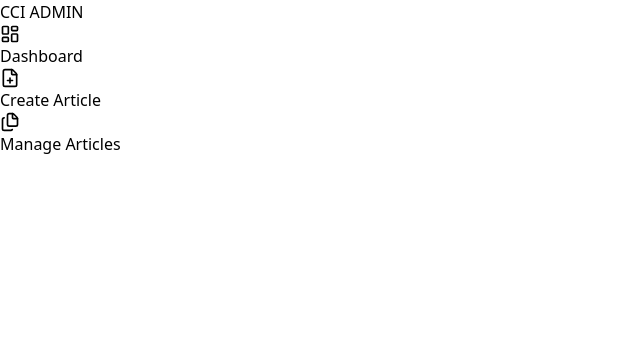
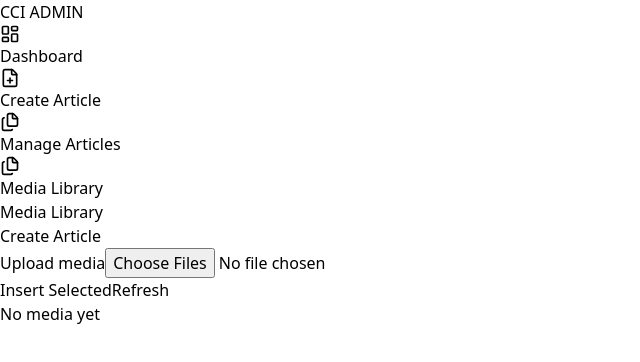
Before and after one commit to yvartpro/cci_admin, a React (Vite) app: page /media in a window 1280 px wide. Shown: the top 362 px of the page, without its empty margins (0-640 px from the left). Built offline with nearby package versions, Linux system fonts and the light colour scheme.

Commit message:
Add peer dependency flag to multiple packages in package-lock.json

```diff
--- a/src/App.jsx
+++ b/src/App.jsx
@@ -3,6 +3,7 @@ import Sidebar from './components/Sidebar';
 import Dashboard from './pages/Dashboard';
 import ArticleEditor from './pages/ArticleEditor';
 import ManageArticles from './pages/ManageArticles';
+import MediaLibrary from './pages/MediaLibrary';
 
 function App() {
   return (
@@ -15,6 +16,7 @@ function App() {
         <Routes>
           <Route path="/" element={<Dashboard />} />
           <Route path="/create" element={<ArticleEditor />} />
+          <Route path="/media" element={<MediaLibrary />} />
           <Route path="/manage" element={<ManageArticles />} />
           <Route path="/edit/:id" element={<ArticleEditor />} />
         </Routes>
--- /dev/null
+++ b/src/components/MediaGrid.jsx
@@ -0,0 +1,53 @@
+import { useEffect, useState } from 'react'
+import { listMedia, deleteMediaEntry } from '../services/mediaStore'
+
+const MediaGrid = ({ onSelect }) => {
+  const [items, setItems] = useState([])
+  const [selected, setSelected] = useState(new Set())
+
+  const load = () => listMedia().then(setItems)
+
+  useEffect(() => { load() }, [])
+
+  const toggle = (id) => {
+    setSelected(prev => {
+      const nw = new Set(prev)
+      if (nw.has(id)) nw.delete(id); else nw.add(id)
+      return nw
+    })
+  }
+
+  const insertSelected = () => {
+    const chosen = items.filter(i => selected.has(i.id))
+    if (chosen.length && onSelect) onSelect(chosen)
+  }
+
+  return (
+    <div>
+      <div className="mb-3 flex items-center gap-2">
+        <button onClick={insertSelected} className="bg-indigo-600 text-white px-3 py-1 rounded text-sm">Insert Selected</button>
+        <button onClick={load} className="bg-gray-100 px-3 py-1 rounded text-sm">Refresh</button>
+      </div>
+
+      <div className="grid grid-cols-2 md:grid-cols-4 gap-4">
+        {items.map(m => (
+          <div key={m.id} className="relative border rounded overflow-hidden bg-white">
+            <div className="absolute top-2 left-2 z-10">
+              <input type="checkbox" checked={selected.has(m.id)} onChange={() => toggle(m.id)} />
+            </div>
+            <div className="h-36 bg-gray-100 flex items-center justify-center">
+              {m.type === 'image' ? <img src={m.urls[0]} alt="media" className="object-cover w-full h-full" /> : <video src={m.urls[0]} className="w-full h-full object-cover" />}
+            </div>
+            <div className="p-2 flex items-center justify-between text-xs">
+              <button onClick={() => onSelect && onSelect([m])} className="text-indigo-600">Select</button>
+              <button onClick={() => deleteMediaEntry(m.id).then(load)} className="text-red-500">Delete</button>
+            </div>
+          </div>
+        ))}
+      </div>
+      {!items.length && <div className="text-sm text-gray-500 mt-4">No media yet</div>}
+    </div>
+  )
+}
+
+export default MediaGrid
--- /dev/null
+++ b/src/components/MediaUploader.jsx
@@ -0,0 +1,41 @@
+import { useState } from 'react'
+import { uploadFiles } from '../services/api'
+import { saveMediaEntry } from '../services/mediaStore'
+
+const MediaUploader = ({ onUploaded }) => {
+  const [loading, setLoading] = useState(false)
+  const [error, setError] = useState(null)
+
+  const handleFiles = (files) => {
+    const list = Array.from(files || [])
+    if (!list.length) return
+    setLoading(true)
+    setError(null)
+
+    // Try to upload to server; if fails, fall back to local object URLs
+    const fd = new FormData()
+    list.forEach(f => fd.append('files', f))
+    uploadFiles(fd).then(res => {
+      // res.urls expected - create separate entry per URL
+      const type = list[0].type.startsWith('image') ? 'image' : 'video'
+      const entries = res.urls.map(url => ({ id: crypto.randomUUID(), type, urls: [url], createdAt: new Date().toISOString() }))
+      Promise.all(entries.map(e => saveMediaEntry(e))).then(() => onUploaded && onUploaded(entries)).finally(() => setLoading(false))
+    }).catch(() => {
+      const urls = list.map(f => ({ name: f.name, url: URL.createObjectURL(f) }))
+      const type = list[0].type.startsWith('image') ? 'image' : 'video'
+      const entries = urls.map(u => ({ id: crypto.randomUUID(), type, urls: [u.url], localNames: [u.name], createdAt: new Date().toISOString(), local: true }))
+      Promise.all(entries.map(e => saveMediaEntry(e))).then(() => onUploaded && onUploaded(entries)).finally(() => setLoading(false))
+    })
+  }
+
+  return (
+    <div className="bg-white p-4 rounded shadow-sm">
+      <label className="block text-sm font-medium text-gray-700 mb-2">Upload media</label>
+      <input type="file" multiple onChange={e => handleFiles(e.target.files)} className="mb-2" />
+      {loading && <div className="text-sm text-gray-500">Uploading...</div>}
+      {error && <div className="text-sm text-red-500">{error}</div>}
+    </div>
+  )
+}
+
+export default MediaUploader
--- a/src/components/Sidebar.jsx
+++ b/src/components/Sidebar.jsx
@@ -7,6 +7,7 @@ const Sidebar = () => {
     { name: 'Dashboard', path: '/', icon: <LayoutDashboard size={20}/> },
     { name: 'Create Article', path: '/create', icon: <FilePlus size={20}/> },
     { name: 'Manage Articles', path: '/manage', icon: <Files size={20}/> },
+    { name: 'Media Library', path: '/media', icon: <Files size={20}/> },
   ];
 
   return (
--- a/src/pages/ArticleEditor.jsx
+++ b/src/pages/ArticleEditor.jsx
@@ -2,6 +2,7 @@ import { useState, useEffect } from 'react';
 import { useParams, useNavigate } from 'react-router-dom';
 import { Plus, Trash2, Image as ImageIcon, Type, List, Quote, Video } from 'lucide-react';
 import { createArticle, updateArticle, getArticleById } from '../services/api';
+import MediaGrid from '../components/MediaGrid';
 import WysiwygInput from '../components/WysiwygInput';
 import ArticlePreview from '../components/ArticlePreview';
 
@@ -12,6 +13,9 @@ const ArticleEditor = () => {
     title: '', category: '', description: '',
     media: [], sections: []
   });
+  const [filesMap, setFilesMap] = useState({}); // retained but unused for now
+  const [showPreviewMobile, setShowPreviewMobile] = useState(false);
+  const [showMediaLibrary, setShowMediaLibrary] = useState(false);
 
   useEffect(() => {
     if (id) {
@@ -50,9 +54,9 @@ const ArticleEditor = () => {
   };
 
   return (
-    <div className="flex h-screen bg-gray-50">
+    <div className="flex h-screen bg-gray-50 md:flex-row flex-col">
       {/* Editor Panel */}
-      <div className="w-1/2 overflow-y-auto p-8 border-r">
+      <div className={`md:w-1/2 w-full overflow-y-auto p-8 border-r bg-gray-50 ${showPreviewMobile ? 'hidden' : ''}`}>
         <h1 className="text-2xl font-bold mb-6">{id ? 'Edit' : 'Create'} Article</h1>
 
         <div className="space-y-4 mb-8 bg-white p-4 rounded shadow-sm">
@@ -69,7 +73,7 @@ const ArticleEditor = () => {
             </button>
           </div>
           {article.media.map((m, idx) => (
-            <div key={m.id} className="flex gap-2 mb-2">
+            <div key={m.id} className="flex gap-2 mb-3 items-center">
               <select className="border rounded p-2" value={m.type} onChange={e => {
                 const newMedia = [...article.media];
                 newMedia[idx].type = e.target.value;
@@ -78,13 +82,37 @@ const ArticleEditor = () => {
                 <option value="image">Image</option>
                 <option value="video">Video</option>
               </select>
-              <input className="flex-1 border rounded p-2" placeholder="URL" value={m.urls[0]} onChange={e => {
+
+              <input className="flex-1 border rounded p-2" placeholder="Media URL" value={m.urls[0] || ''} onChange={e => {
                 const newMedia = [...article.media];
                 newMedia[idx].urls = [e.target.value];
                 setArticle({...article, media: newMedia});
               }} />
+
+              <div>
+                <button onClick={() => setShowMediaLibrary(true)} className="text-sm px-2 py-1 bg-gray-100 rounded">Choose from library</button>
+              </div>
             </div>
           ))}
+
+          {/* Media Library Modal */}
+          {showMediaLibrary && (
+            <div className="fixed inset-0 bg-black/40 flex items-start justify-center p-6 z-50">
+              <div className="bg-white rounded w-full max-w-4xl p-4 shadow-lg">
+                <div className="flex justify-between items-center mb-4">
+                  <h3 className="font-bold">Media Library</h3>
+                  <button onClick={() => setShowMediaLibrary(false)} className="text-sm text-gray-600">Close</button>
+                </div>
+                <MediaGrid onSelect={(entries) => {
+                  // entries is an array of media items from the library
+                  const newMedia = [...article.media]
+                  entries.forEach(ent => newMedia.push({ id: crypto.randomUUID(), type: ent.type, urls: ent.urls }))
+                  setArticle({...article, media: newMedia})
+                  setShowMediaLibrary(false)
+                }} />
+              </div>
+            </div>
+          )}
         </section>
 
         {/* Sections Manager */}
@@ -129,10 +157,19 @@ const ArticleEditor = () => {
         <button onClick={handleSave} className="w-full bg-indigo-600 text-white py-3 rounded-lg font-bold mt-8 hover:bg-indigo-700 transition">
           {id ? 'Update' : 'Publish'} Article
         </button>
+
+        {/* Mobile preview toggle button */}
+        <div className="md:hidden fixed right-4 bottom-6">
+          <button onClick={() => setShowPreviewMobile(true)} className="bg-indigo-600 text-white px-4 py-2 rounded-full shadow-lg">Show preview</button>
+        </div>
       </div>
 
       {/* Live Preview Panel */}
-      <div className="w-1/2 overflow-y-auto bg-white p-12">
+      <div className={`md:w-1/2 w-full overflow-y-auto bg-white p-12 ${showPreviewMobile ? '' : 'md:block'}`}>
+        {/* mobile: show Edit mode button */}
+        <div className="md:hidden mb-4">
+          <button onClick={() => setShowPreviewMobile(false)} className="bg-gray-100 px-3 py-1 rounded">Edit mode</button>
+        </div>
         <div className="max-w-2xl mx-auto">
           <span className="text-xs font-bold uppercase tracking-widest text-indigo-600">{article.category || 'Category'}</span>
           <h1 className="text-4xl font-extrabold mt-2 mb-8">{article.title || 'Article Title'}</h1>
--- /dev/null
+++ b/src/pages/MediaLibrary.jsx
@@ -0,0 +1,26 @@
+import MediaUploader from '../components/MediaUploader'
+import MediaGrid from '../components/MediaGrid'
+import { useNavigate } from 'react-router-dom'
+
+const MediaLibrary = () => {
+  const navigate = useNavigate()
+
+  return (
+    <div className="p-8">
+      <div className="max-w-4xl mx-auto">
+        <div className="flex items-center justify-between mb-6">
+          <h1 className="text-2xl font-bold">Media Library</h1>
+          <button onClick={() => navigate('/create')} className="bg-indigo-600 text-white px-3 py-1 rounded">Create Article</button>
+        </div>
+
+        <MediaUploader onUploaded={() => { /* could refresh grid via event in future */ }} />
+
+        <div className="mt-6">
+          <MediaGrid />
+        </div>
+      </div>
+    </div>
+  )
+}
+
+export default MediaLibrary
--- a/src/services/api.js
+++ b/src/services/api.js
@@ -16,3 +16,9 @@ export const updateArticle = (id, data) =>
 
 export const deleteArticle = (id) =>
   api.delete(`/articles/${id}`).then(res => res.data).catch(err => { throw err });
+
+export const uploadFiles = (formData) =>
+  api.post('/upload', formData, { headers: { 'Content-Type': 'multipart/form-data' } })
+    .then(res => res.data)
+    .catch(err => { throw err })
+    .finally(() => {});
--- /dev/null
+++ b/src/services/mediaStore.js
@@ -0,0 +1,34 @@
+const KEY = 'cci_admin_media_v1'
+
+const read = () => {
+  try {
+    const raw = localStorage.getItem(KEY)
+    return raw ? JSON.parse(raw) : []
+  } catch (e) {
+    return []
+  }
+}
+
+const write = (items) => localStorage.setItem(KEY, JSON.stringify(items))
+
+export const listMedia = () => Promise.resolve(read())
+
+export const saveMediaEntry = (entry) => {
+  const items = read()
+  items.unshift(entry)
+  write(items)
+  return Promise.resolve(entry)
+}
+
+export const deleteMediaEntry = (id) => {
+  const items = read().filter(i => i.id !== id)
+  write(items)
+  return Promise.resolve()
+}
+
+export const clearMedia = () => {
+  write([])
+  return Promise.resolve()
+}
+
+export default { listMedia, saveMediaEntry, deleteMediaEntry, clearMedia }
```
Also changed, not shown: 1 other file (tests, documents, lock files or other folders).
